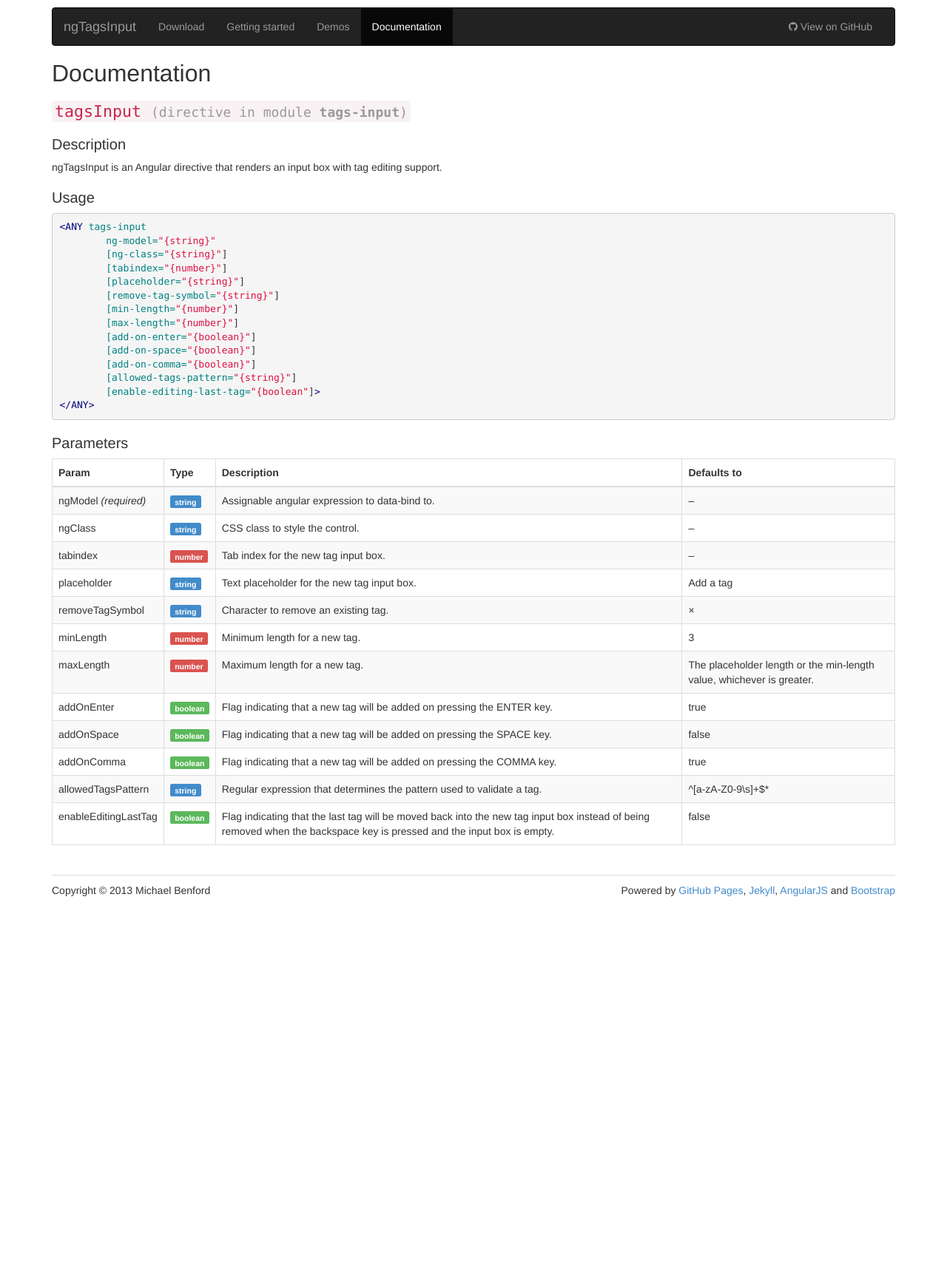
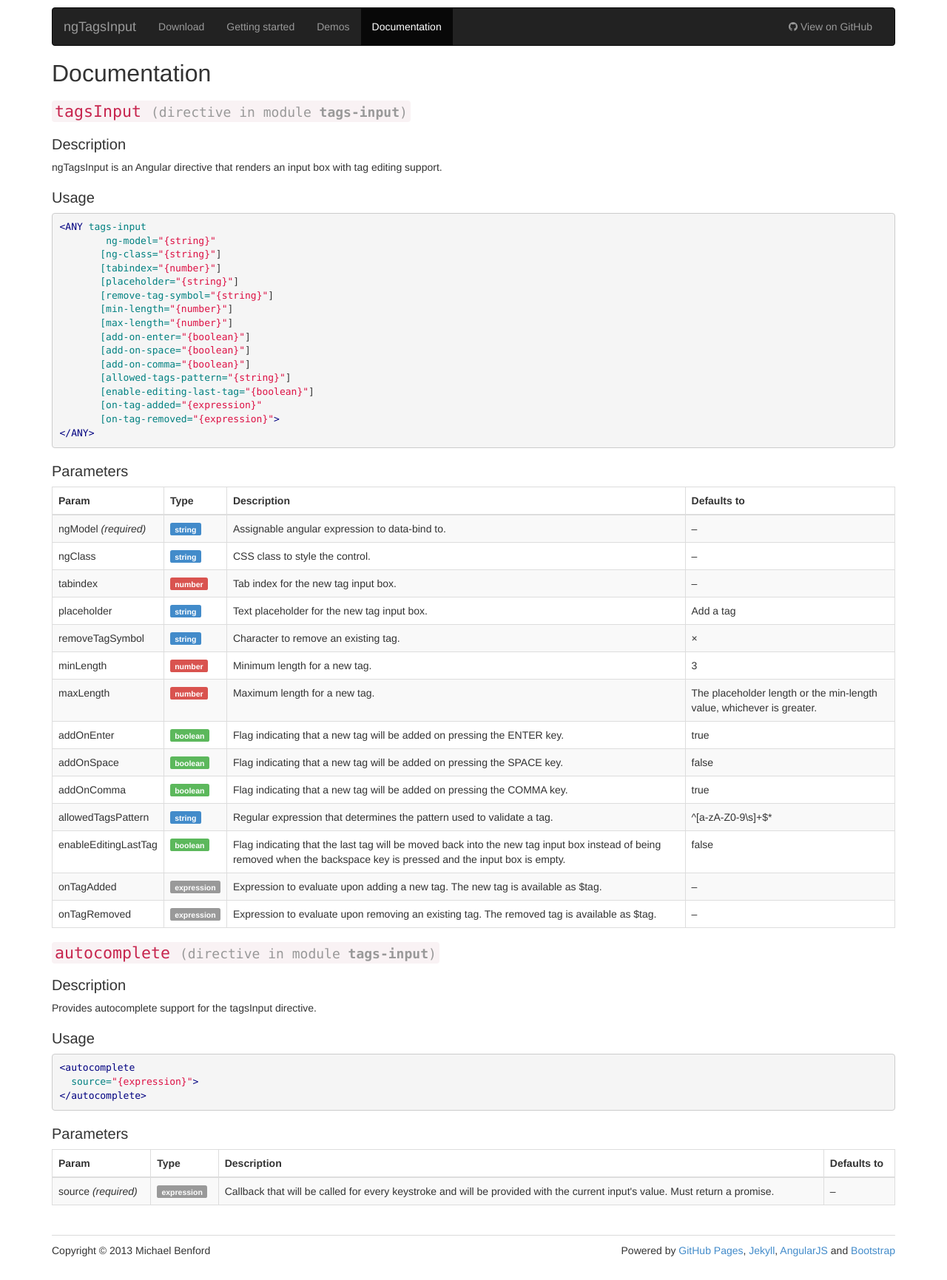
Before and after one commit to mbenford/ngTagsInput, a Jekyll site: the page built from documentation.html, in a window 1280 px wide. Shown: the whole page at 74% size. Built offline with Jekyll 4.4.1, drawn with Linux system fonts in a browser that asks for light colours; nearby versions of some CDN libraries; Markdown is read by kramdown in place of the engine named in the settings; before the commit the page ends 1244 px from its top, so only the background shows below that.

Commit message:
Updated getting started and documentation pages so they include info on the autocomplete feature

```diff
--- a/_config.yml
+++ b/_config.yml
@@ -2,5 +2,5 @@ name: ngTagsInput Site
 markdown: redcarpet
 pygments: true
 exclude: ['node_modules','*.log']
-stable_version: 0.1.3
+stable_version: 0.1.4
 production_url: http://mbenford.github.io/ngTagsInput
--- a/_includes/header.html
+++ b/_includes/header.html
@@ -3,7 +3,7 @@
   <meta name="description" content="{{ page.description }}"/>
   <meta charset="utf-8">
 
-  <script type="text/javascript" src="https://ajax.googleapis.com/ajax/libs/angularjs/1.0.7/angular.min.js"></script>
+  <script type="text/javascript" src="https://ajax.googleapis.com/ajax/libs/angularjs/1.0.8/angular.min.js"></script>
   <script type="text/javascript" src="https://cdnjs.cloudflare.com/ajax/libs/underscore.js/1.5.2/underscore-min.js"></script>
   <link rel="stylesheet" href="css/bootstrap.min.css">
   <link rel="stylesheet" href="css/font-awesome.min.css">
--- a/css/styles.css
+++ b/css/styles.css
@@ -81,7 +81,11 @@ h3 {
     background-color: #5cb85c;
 }
 
-.superheroes li {
+.type-expression {
+    background-color: #999;
+}
+
+.superheroes .tags li {
     background: rgb(238,238,238); /* Old browsers */
     background: -moz-linear-gradient(top,  rgba(238,238,238,1) 0%, rgba(204,204,204,1) 100%); /* FF3.6+ */
     background: -webkit-gradient(linear, left top, left bottom, color-stop(0%,rgba(238,238,238,1)), color-stop(100%,rgba(204,204,204,1))); /* Chrome,Safari4+ */
@@ -91,7 +95,7 @@ h3 {
     background: linear-gradient(to bottom,  rgba(238,238,238,1) 0%,rgba(204,204,204,1) 100%); /* W3C */
 }
 
-.movies li {
+.movies .tags li {
     background: rgb(230,240,163); /* Old browsers */
     background: -moz-linear-gradient(top,  rgba(230,240,163,1) 0%, rgba(210,230,56,1) 50%, rgba(195,216,37,1) 51%, rgba(219,240,67,1) 100%); /* FF3.6+ */
     background: -webkit-gradient(linear, left top, left bottom, color-stop(0%,rgba(230,240,163,1)), color-stop(50%,rgba(210,230,56,1)), color-stop(51%,rgba(195,216,37,1)), color-stop(100%,rgba(219,240,67,1))); /* Chrome,Safari4+ */
@@ -101,7 +105,7 @@ h3 {
     background: linear-gradient(to bottom,  rgba(230,240,163,1) 0%,rgba(210,230,56,1) 50%,rgba(195,216,37,1) 51%,rgba(219,240,67,1) 100%); /* W3C */
 }
 
-.movies li.selected {
+.movies .tags li.selected {
     background: rgb(157,213,58); /* Old browsers */
     background: -moz-linear-gradient(top,  rgba(157,213,58,1) 0%, rgba(161,213,79,1) 50%, rgba(128,194,23,1) 51%, rgba(124,188,10,1) 100%); /* FF3.6+ */
     background: -webkit-gradient(linear, left top, left bottom, color-stop(0%,rgba(157,213,58,1)), color-stop(50%,rgba(161,213,79,1)), color-stop(51%,rgba(128,194,23,1)), color-stop(100%,rgba(124,188,10,1))); /* Chrome,Safari4+ */
--- a/documentation.html
+++ b/documentation.html
@@ -6,6 +6,7 @@ priority: 0.50
 ---
 <h1>Documentation</h1>
 
+<section>
   <h2><code>tagsInput <small>(directive in module <strong>tags-input</strong>)</small></code></h2>
   <section>
     <h3>Description</h3>
@@ -27,7 +28,9 @@ priority: 0.50
        [add-on-space="{boolean}"]
        [add-on-comma="{boolean}"]
        [allowed-tags-pattern="{string}"]
-        [enable-editing-last-tag="{boolean"]>
+       [enable-editing-last-tag="{boolean}"]
+       [on-tag-added="{expression}"
+       [on-tag-removed="{expression}">
 </ANY>
 {% endhighlight %}
   </section>
@@ -115,6 +118,55 @@ priority: 0.50
           <td>Flag indicating that the last tag will be moved back into the new tag input box instead of being removed when the backspace key is pressed and the input box is empty.</td>
           <td>false</td>
         </tr>
+        <tr>
+          <td>onTagAdded</td>
+          <td><span class="label type-expression">expression</span></td>
+          <td>Expression to evaluate upon adding a new tag. The new tag is available as $tag.</td>
+          <td>&ndash;</td>
+        </tr>
+        <tr>
+          <td>onTagRemoved</td>
+          <td><span class="label type-expression">expression</span></td>
+          <td>Expression to evaluate upon removing an existing tag. The removed tag is available as $tag.</td>
+          <td>&ndash;</td>
+        </tr>
       </tbody>
     </table>
   </section>
+</section>
+
+<section>
+  <h2><code>autocomplete <small>(directive in module <strong>tags-input</strong>)</small></code></h2>
+  <section>
+    <h3>Description</h3>
+    <p>Provides autocomplete support for the tagsInput directive.</p>
+  </section>
+
+  <section>
+    <h3>Usage</h3>
+{% highlight html %}
+<autocomplete
+  source="{expression}">
+</autocomplete>
+{% endhighlight %}
+  </section>
+  <h3>Parameters</h3>
+  <table class="table table-bordered table-striped table-hover">
+    <thead>
+    <tr>
+      <th>Param</th>
+      <th>Type</th>
+      <th>Description</th>
+      <th>Defaults to</th>
+    </tr>
+    </thead>
+    <tbody>
+      <tr>
+        <td>source <em>(required)</em></td>
+        <td><span class="label type-expression">expression</span></td>
+        <td>Callback that will be called for every keystroke and will be provided with the current input's value. Must return a promise.</td>
+        <td>&ndash;</td>
+      </tr>
+    </tbody>
+  </table>
+</section>
```
Also changed, not shown: gettingstarted.html (+16 -0 lines). Lines whose indentation alone changed are shown as unchanged.
